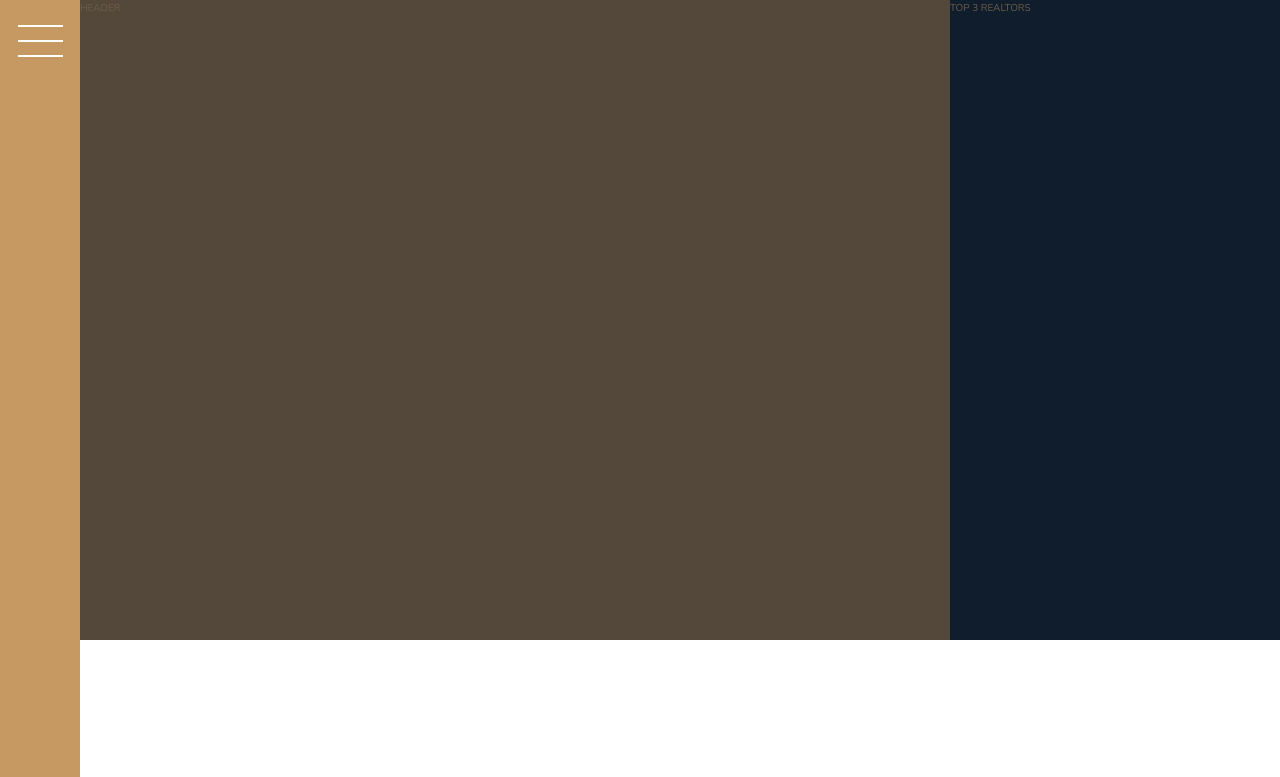
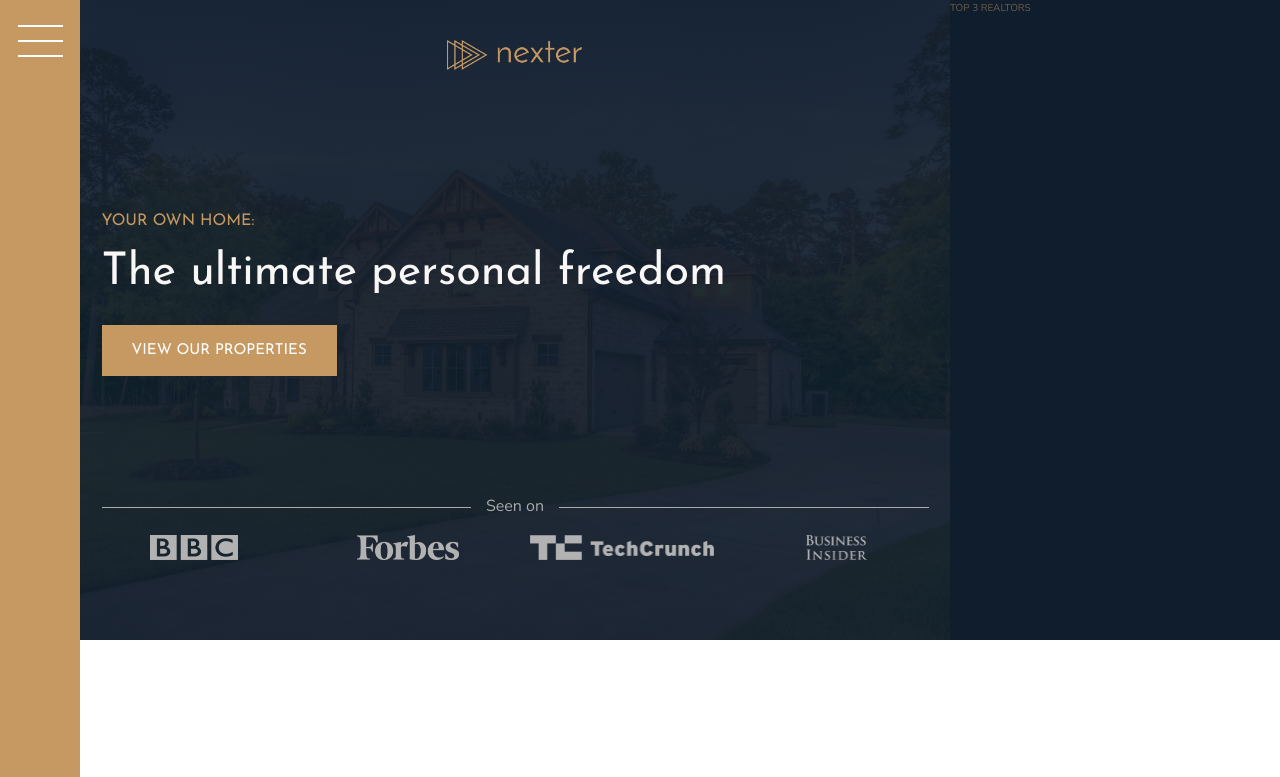
Before and after one commit to timkeresey/Nexter, a website: page starter/index.html in a window 1280 px wide. Shown: the top 777 px of the page. Drawn offline with nearby package versions, Linux system fonts and the light colour scheme.

Commit message:
style header

```diff
--- a/starter/index.html
+++ b/starter/index.html
@@ -17,7 +17,17 @@
        </div>
 
        <header class="header">
-           HEADER
+           <img src="img/logo.png" alt="" class="header__logo">
+           <h3 class="heading-3">Your own home:</h3>
+           <h1 class="heading-1">The ultimate personal freedom</h1>
+           <button class="btn header__btn">View our properties</button>
+           <div class="header__seenon-text">Seen on</div>
+           <div class="header__seenon-logos">
+               <img src="img/logo-bbc.png" alt="BBC logo">
+               <img src="img/logo-forbes.png" alt="Forbes logo">
+               <img src="img/logo-techcrunch.png" alt="Tech Crunch logo">
+               <img src="img/logo-bi.png" alt="Business Insider logo">
+           </div>
        </header>
 
        <div class="realtors">
--- a/starter/sass/_header.scss
+++ b/starter/sass/_header.scss
@@ -1,4 +1,55 @@
 .header {
     background-color: $color-grey-dark-1;
     grid-column: full-start / col-end 6;
+    background-image: linear-gradient(rgba($color-secondary, .93), rgba($color-secondary, .93)), url(../img/hero.jpeg);
+    background-size: cover;
+    background-position: center;
+    padding: 8rem;
+    padding-top: 4rem;
+
+    display: grid;
+    grid-template-rows: 1fr min-content 6rem 1fr;
+    grid-template-columns: max-content;
+    grid-row-gap: 1.5rem;
+    justify-content: center;
+
+    &__logo {
+        height: 3rem;
+        justify-self: center;
+    }
+
+    &__btn {
+        align-self: start;
+        justify-self: start;
+    }
+
+    &__seenon-text {
+        display: grid;
+        grid-template-columns: 1fr max-content 1fr;
+        grid-column-gap: 1.5rem;
+        align-items: center;
+
+        font-size: 1.6rem;
+        color: $color-grey-light-2;
+
+        &::before,
+        &::after {
+            content: "";
+            height: 1px;
+            display: block;
+            background-color: currentColor;
+        }
+    }
+
+    &__seenon-logos {
+        display: grid;
+        grid-template-columns: repeat(4, 1fr);
+        grid-column-gap: 3rem;
+        justify-items: center;
+
+        img {
+            height: 2.5rem;
+            filter: brightness(70%);
+        }
+    }
 }
--- a/starter/sass/_typography.scss
+++ b/starter/sass/_typography.scss
@@ -5,6 +5,9 @@
 
 .heading-1 {
     @extend %heading;
+    font-size: 4.5rem;
+    color: $color-grey-light-1;
+    line-height: 1;
 }
 
 .heading-2 {
```
Also changed, not shown: starter/css/style.css.
